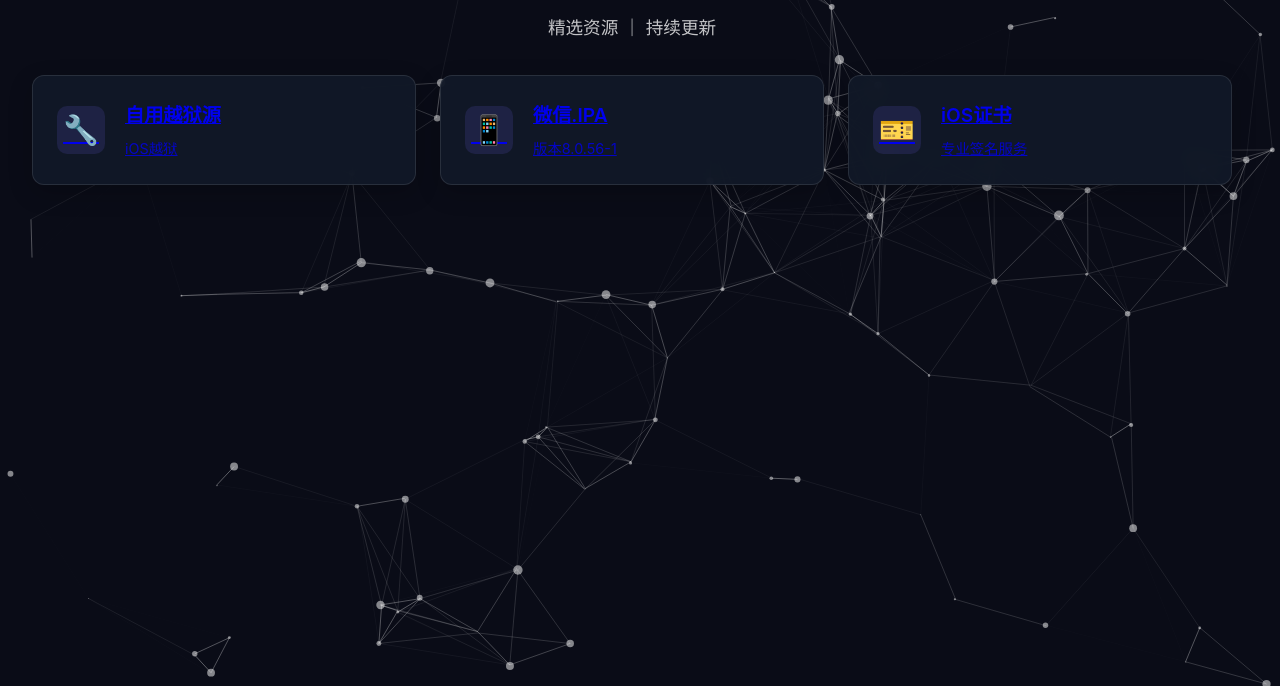
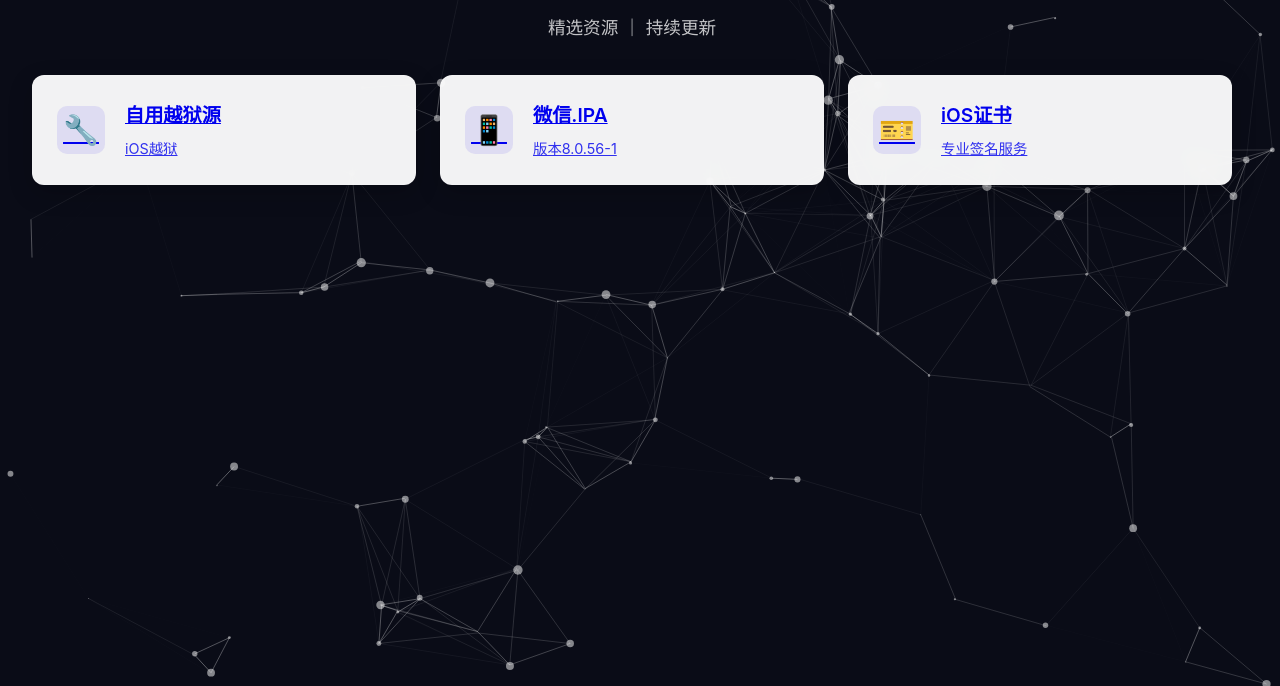
Before and after one commit to xiosz/ze, a plain HTML site: page index.html in a window 1280 px wide. Shown: the part 114-800 px from the top of the page. Drawn offline with nearby package versions, Linux system fonts and the light colour scheme.

Commit message:
更新 index.html

```diff
--- a/index.html
+++ b/index.html
@@ -14,7 +14,7 @@
             --bg: #0a0c17;
             --text: rgba(255,255,255,0.95);
             --accent: #6C5CE7;
-            --card-bg: rgba(17, 25, 40, 0.95);
+            --card-bg: rgba(255,255,255,0.95);
         }
 
         body {
```
